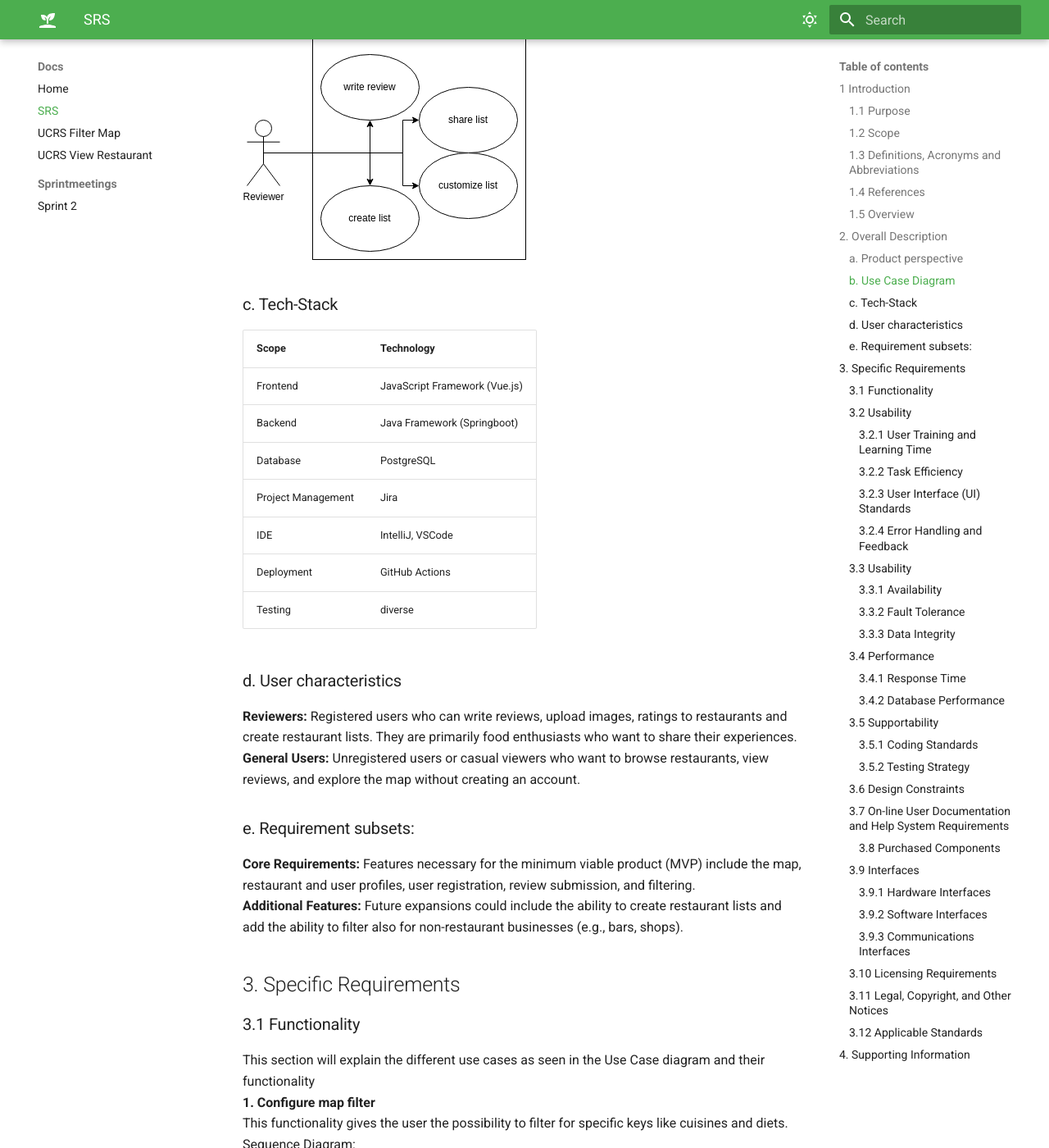
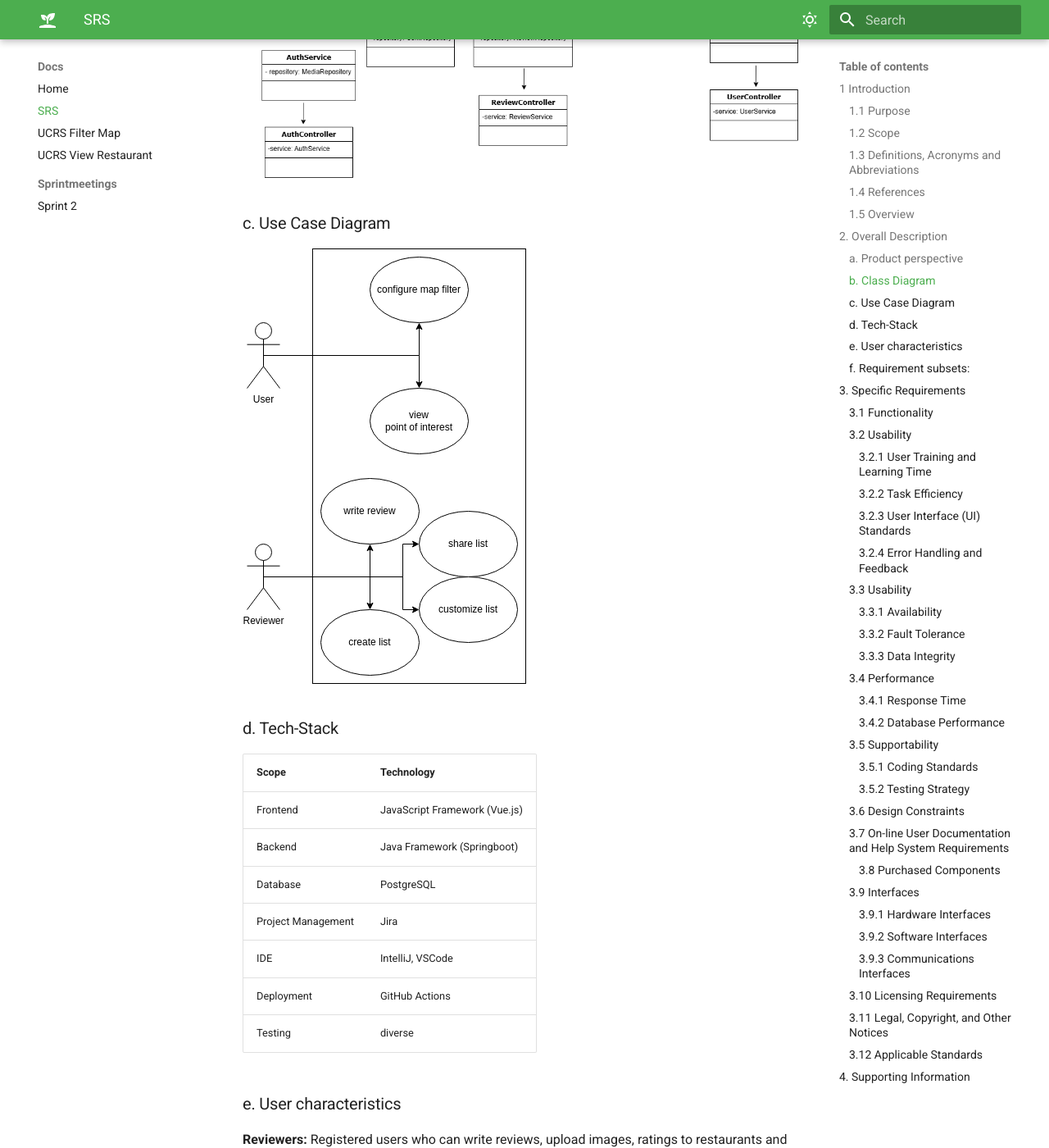
Before and after one commit to green-sprout/green-sprout.github.io, an MkDocs documentation site: the page built from docs/docs/general/srs.md, in a window 1280 px wide and 1400 px high, scrolled down 2681 px. Shown: the whole window at 82% size. Built offline with MkDocs 1.6.1 and Material for MkDocs 9.7.7, drawn with Linux system fonts in a browser that asks for light colours; some of the changed text lies outside the part shown.

Commit message:
added class diagram to srs

```diff
--- a/docs/docs/general/srs.md
+++ b/docs/docs/general/srs.md
@@ -78,10 +78,13 @@ They can also create lists with selected restaurants of their choice. The applic
 provide users with a rich visual interface and interactive map, helping users make informed
 dining decisions based on location, ratings, and reviews.
 
-### b. Use Case Diagram
+### b. Class Diagram
+![Class Diagram](../../assets/srs/classdiagram.png)
+
+### c. Use Case Diagram
 ![Use Case Diagram](../../assets/srs/usecasediagram.svg)
 
-### c. Tech-Stack
+### d. Tech-Stack
 | Scope | Technology |
 | --- | --- |
 | Frontend | JavaScript Framework (Vue.js) |
@@ -92,14 +95,14 @@ dining decisions based on location, ratings, and reviews.
 | Deployment | GitHub Actions |
 | Testing | diverse |
 
-### d. User characteristics
+### e. User characteristics
 **Reviewers:** Registered users who can write reviews, upload images, ratings to restaurants
 and create restaurant lists. They are primarily food enthusiasts who want to share their
 experiences.
 **General Users:** Unregistered users or casual viewers who want to browse restaurants, view
 reviews, and explore the map without creating an account.
 
-### e. Requirement subsets:
+### f. Requirement subsets:
 **Core Requirements:** Features necessary for the minimum viable product (MVP) include the map, restaurant and user profiles, user registration, review submission, and filtering.
 **Additional Features:** Future expansions could include the ability to create restaurant lists
 and add the ability to filter also for non-restaurant businesses (e.g., bars, shops).
```
Also changed, not shown: docs/assets/srs/classdiagram.png (added).
